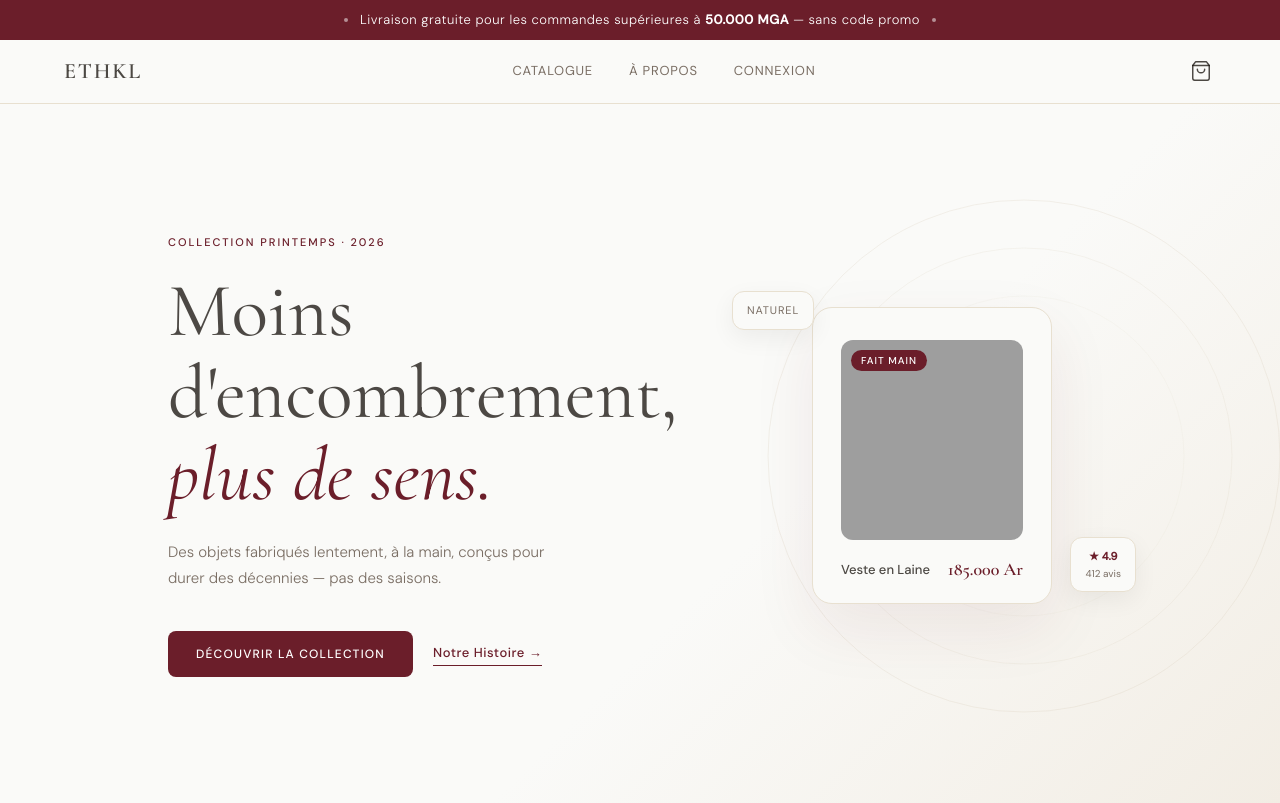
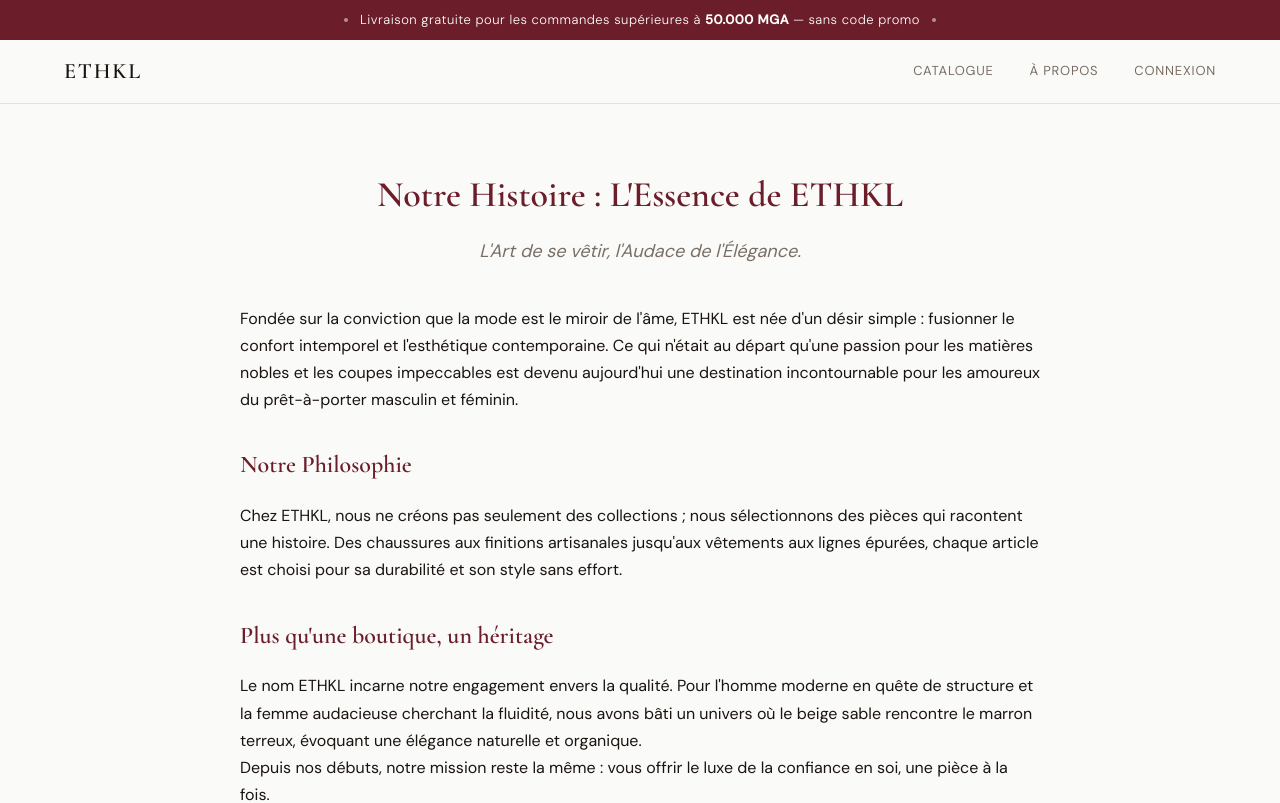
Before and after one commit to Kiarnaa/hackttrain2, a React (Vite) app in the folder client/: page /about in a window 1280 px wide. Before the commit this address led to /. Shown: the top 803 px of the page. Built offline with nearby package versions, Linux system fonts and the light colour scheme; grey boxes are pictures that could not be loaded.

Commit message:
About update

```diff
--- a/client/src/App.jsx
+++ b/client/src/App.jsx
@@ -8,6 +8,7 @@ import Register from "./pages/Register";
 import Dashboard from "./pages/Dashboard";
 import Profile from "./pages/Profile";
 import ProtectedRoute from "./components/ProtectedRoute";
+import About from "./pages/About";
 
 function App() {
   const { loading } = useAuth();
@@ -26,6 +27,7 @@ function App() {
       <Route path="/" element={<LandingPage />} />
       <Route path="/login" element={<Login />} />
       <Route path="/register" element={<Register />} />
+      <Route path="/about" element={<About />} />
 
       {/* All other routes share the Navbar layout */}
       <Route
--- a/client/src/components/LandingHeader.jsx
+++ b/client/src/components/LandingHeader.jsx
@@ -42,7 +42,7 @@ export default function LandingHeader() {
               to={to}
               style={{
                 ...styles.navLink,
-                ...(pathname === to && label === "Connexion" ? styles.navLinkActive : {}),
+                ...(pathname === to && to !== "/" ? styles.navLinkActive : {}),
               }}
             >
               {label}
--- a/client/src/pages/About.jsx
+++ b/client/src/pages/About.jsx
@@ -1,8 +1,11 @@
 import { motion } from "framer-motion";
+import LandingHeader from "../components/LandingHeader";
 
 const About = () => {
   return (
     <div style={styles.page}>
+      <LandingHeader />
+      <div style={styles.bodyWrapper}>
         <motion.div
           style={styles.container}
           initial={{ opacity: 0 }}
@@ -48,6 +51,7 @@ const About = () => {
           </motion.div>
         </motion.div>
       </div>
+    </div>
   );
 };
 
@@ -65,9 +69,11 @@ const styles = {
   page: {
     minHeight: "100vh",
     background: palette.white,
-    padding: "80px 20px",
     fontFamily: "'DM Sans', sans-serif",
     color: palette.text,
+  },
+  bodyWrapper: {
+    padding: "64px 20px 80px",
   },
   container: {
     maxWidth: 800,
--- a/client/src/pages/LandingPage.jsx
+++ b/client/src/pages/LandingPage.jsx
@@ -48,7 +48,7 @@ export default function LandingPage() {
         <nav style={styles.nav}>
           {[
             { label: "Catalogue", to: "/" },
-            { label: "À Propos", to: "/" },
+            { label: "À Propos", to: "/about" },
             { label: "Connexion", to: "/login" },
           ].map(({ label, to }) => (
             <Link key={label} to={to} style={styles.navLink}>
@@ -77,7 +77,7 @@ export default function LandingPage() {
         <div style={styles.mobileMenu}>
           {[
             { label: "Catalogue", to: "/" },
-            { label: "À Propos", to: "/" },
+            { label: "À Propos", to: "/about" },
             { label: "Connexion", to: "/login" },
           ].map(({ label, to }) => (
             <Link key={label} to={to} style={styles.mobileNavLink} onClick={() => setMenuOpen(false)}>
```
Lines whose indentation alone changed are shown as unchanged.
